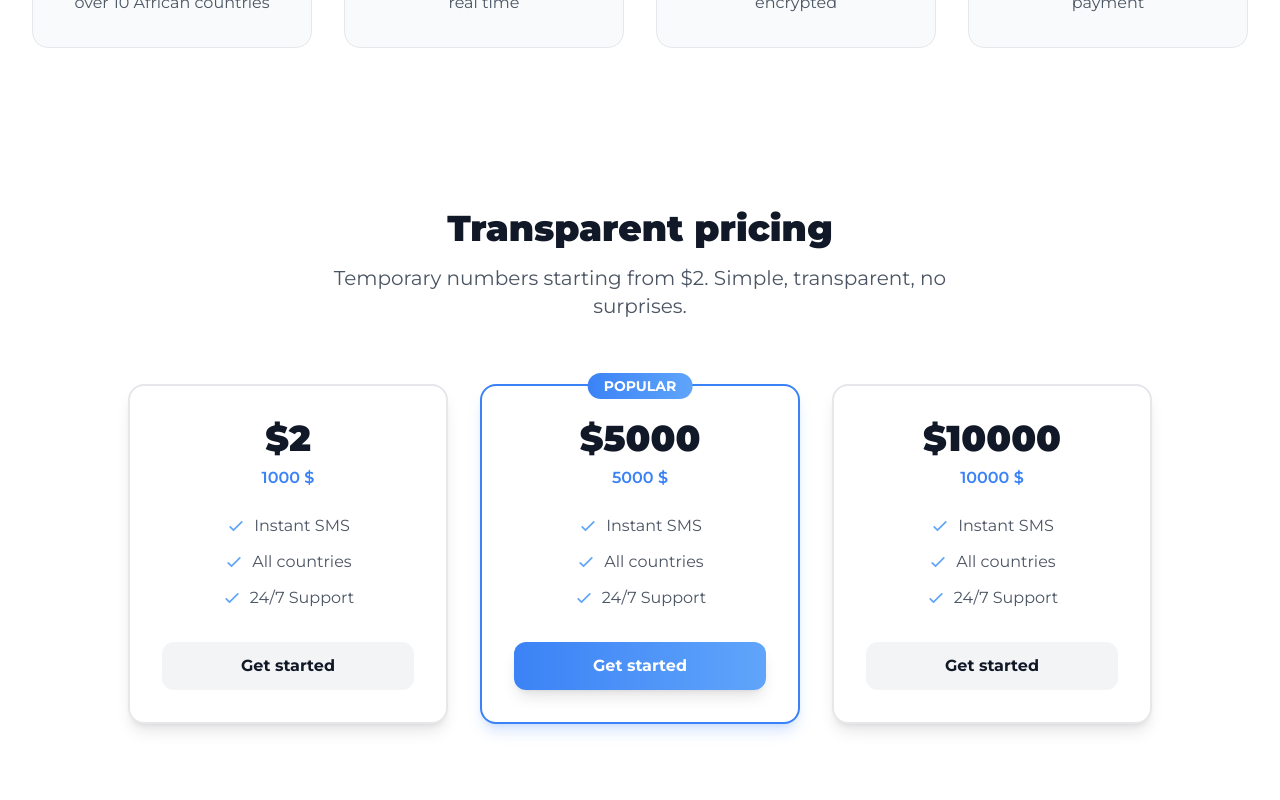
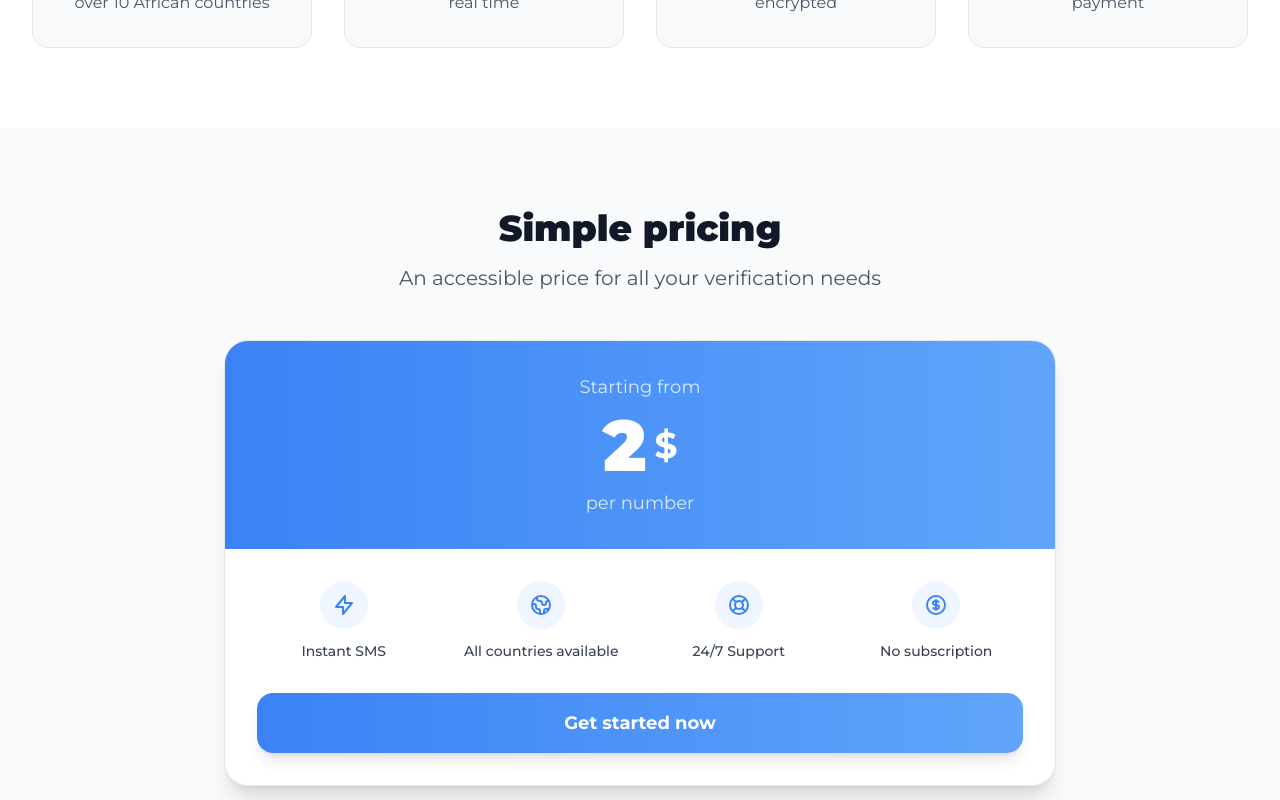
Before and after one commit to jeanawn/first-fornt, a React (Vite) app: page / in a window 1280 px wide. Shown: the part 1060-1860 px from the top of the page. Built offline with nearby package versions, Linux system fonts and the light colour scheme.

Commit message:
feat: update pricing section with improved text and layout for better clarity

```diff
--- a/src/i18n/translations/en.ts
+++ b/src/i18n/translations/en.ts
@@ -64,17 +64,17 @@ export const en: Translations = {
       },
     },
     pricing: {
-      title: 'Transparent pricing',
-      subtitle: 'Temporary numbers starting from $2. Simple, transparent, no surprises.',
-      popular: 'POPULAR',
-      credits: 'credits',
-      perCredit: '/ credit',
+      title: 'Simple pricing',
+      subtitle: 'An accessible price for all your verification needs',
+      startingFrom: 'Starting from',
+      perNumber: 'per number',
       features: {
         instantSms: 'Instant SMS',
-        allCountries: 'All countries',
+        allCountries: 'All countries available',
         support247: '24/7 Support',
+        noSubscription: 'No subscription',
       },
-      cta: 'Get started',
+      cta: 'Get started now',
     },
     cta: {
       title: 'Ready to start with Xaary?',
--- a/src/i18n/translations/fr.ts
+++ b/src/i18n/translations/fr.ts
@@ -62,17 +62,17 @@ export const fr = {
       },
     },
     pricing: {
-      title: 'Tarifs transparents',
-      subtitle: 'Numéros temporaires à partir de 2$. Simple, transparent, sans surprise.',
-      popular: 'POPULAIRE',
-      credits: 'crédits',
-      perCredit: '/ crédit',
+      title: 'Tarifs simples',
+      subtitle: 'Un prix accessible pour tous vos besoins de vérification',
+      startingFrom: 'À partir de',
+      perNumber: 'par numéro',
       features: {
         instantSms: 'SMS instantanés',
-        allCountries: 'Tous les pays',
+        allCountries: 'Tous les pays disponibles',
         support247: 'Support 24/7',
+        noSubscription: 'Sans abonnement',
       },
-      cta: 'Commencer',
+      cta: 'Commencer maintenant',
     },
     cta: {
       title: 'Prêt à commencer avec Xaary ?',
--- a/src/pages/LandingPage.tsx
+++ b/src/pages/LandingPage.tsx
@@ -34,11 +34,6 @@ export default function LandingPage({ onGoToLogin, onGoToRegister, onGoToPrivacy
     }
   ];
 
-  const pricingPlans = [
-    { amount: "2", credits: "1000", popular: false },
-    { amount: "5000", credits: "5000", popular: true },
-    { amount: "10000", credits: "10000", popular: false }
-  ];
 
   return (
     <div className="min-h-screen bg-gray-50">
@@ -181,74 +176,74 @@ export default function LandingPage({ onGoToLogin, onGoToRegister, onGoToPrivacy
 
 
       {/* Pricing Section */}
-      <section id="pricing" className="py-20 bg-white">
-        <div className="max-w-7xl mx-auto px-4 sm:px-6 lg:px-8">
-          <div className="text-center mb-16">
+      <section id="pricing" className="py-20 bg-gray-50">
+        <div className="max-w-4xl mx-auto px-4 sm:px-6 lg:px-8">
+          <div className="text-center mb-12">
             <h2 className="text-4xl font-black text-gray-900 font-montserrat mb-4">
               {t.landing.pricing.title}
             </h2>
-            <p className="text-xl text-gray-600 font-montserrat max-w-2xl mx-auto">
+            <p className="text-xl text-gray-600 font-montserrat">
               {t.landing.pricing.subtitle}
             </p>
           </div>
 
-          <div className="grid grid-cols-1 md:grid-cols-3 gap-8 max-w-5xl mx-auto">
-            {pricingPlans.map((plan, index) => (
-              <div key={index} className={`relative bg-white rounded-2xl p-8 shadow-lg border-2 transition-all duration-300 hover:scale-105 ${
-                plan.popular
-                  ? 'border-primary shadow-primary/20'
-                  : 'border-gray-200 hover:border-primary'
-              }`}>
-                {plan.popular && (
-                  <div className="absolute -top-3 left-1/2 transform -translate-x-1/2">
-                    <span className="bg-gradient-to-r from-primary to-secondary text-white px-4 py-1 rounded-full text-sm font-bold font-montserrat">
-                      {t.landing.pricing.popular}
-                    </span>
+          <div className="bg-white rounded-3xl shadow-xl border border-gray-200 overflow-hidden">
+            <div className="bg-gradient-to-r from-primary to-secondary p-8 text-center">
+              <p className="text-primary-100 font-montserrat text-lg mb-2">
+                {t.landing.pricing.startingFrom}
+              </p>
+              <div className="flex items-center justify-center">
+                <span className="text-7xl font-black text-white font-montserrat">2</span>
+                <span className="text-4xl font-bold text-white font-montserrat ml-2">$</span>
               </div>
-                )}
-
-                <div className="text-center">
-                  <div className="text-4xl font-black text-gray-900 font-montserrat mb-2">
-                    ${plan.amount}
-                  </div>
-                  <div className="text-primary font-montserrat font-semibold mb-6">
-                    {plan.credits} $
+              <p className="text-primary-100 font-montserrat text-lg mt-2">
+                {t.landing.pricing.perNumber}
+              </p>
             </div>
 
-                  <div className="space-y-3 mb-8">
-                    <div className="flex items-center justify-center">
-                      <svg className="w-5 h-5 text-secondary mr-2" fill="none" stroke="currentColor" viewBox="0 0 24 24">
-                        <path strokeLinecap="round" strokeLinejoin="round" strokeWidth={2} d="M5 13l4 4L19 7" />
+            <div className="p-8">
+              <div className="grid grid-cols-2 md:grid-cols-4 gap-6 mb-8">
+                <div className="text-center">
+                  <div className="w-12 h-12 bg-primary-50 rounded-full flex items-center justify-center mx-auto mb-3">
+                    <svg className="w-6 h-6 text-primary" fill="none" stroke="currentColor" viewBox="0 0 24 24">
+                      <path strokeLinecap="round" strokeLinejoin="round" strokeWidth={2} d="M13 10V3L4 14h7v7l9-11h-7z" />
                     </svg>
-                      <span className="font-montserrat text-gray-600">{t.landing.pricing.features.instantSms}</span>
                   </div>
-                    <div className="flex items-center justify-center">
-                      <svg className="w-5 h-5 text-secondary mr-2" fill="none" stroke="currentColor" viewBox="0 0 24 24">
-                        <path strokeLinecap="round" strokeLinejoin="round" strokeWidth={2} d="M5 13l4 4L19 7" />
+                  <p className="font-montserrat text-gray-700 font-medium text-sm">{t.landing.pricing.features.instantSms}</p>
+                </div>
+                <div className="text-center">
+                  <div className="w-12 h-12 bg-primary-50 rounded-full flex items-center justify-center mx-auto mb-3">
+                    <svg className="w-6 h-6 text-primary" fill="none" stroke="currentColor" viewBox="0 0 24 24">
+                      <path strokeLinecap="round" strokeLinejoin="round" strokeWidth={2} d="M3.055 11H5a2 2 0 012 2v1a2 2 0 002 2 2 2 0 012 2v2.945M8 3.935V5.5A2.5 2.5 0 0010.5 8h.5a2 2 0 012 2 2 2 0 104 0 2 2 0 012-2h1.064M15 20.488V18a2 2 0 012-2h3.064M21 12a9 9 0 11-18 0 9 9 0 0118 0z" />
                     </svg>
-                      <span className="font-montserrat text-gray-600">{t.landing.pricing.features.allCountries}</span>
                   </div>
-                    <div className="flex items-center justify-center">
-                      <svg className="w-5 h-5 text-secondary mr-2" fill="none" stroke="currentColor" viewBox="0 0 24 24">
-                        <path strokeLinecap="round" strokeLinejoin="round" strokeWidth={2} d="M5 13l4 4L19 7" />
+                  <p className="font-montserrat text-gray-700 font-medium text-sm">{t.landing.pricing.features.allCountries}</p>
+                </div>
+                <div className="text-center">
+                  <div className="w-12 h-12 bg-primary-50 rounded-full flex items-center justify-center mx-auto mb-3">
+                    <svg className="w-6 h-6 text-primary" fill="none" stroke="currentColor" viewBox="0 0 24 24">
+                      <path strokeLinecap="round" strokeLinejoin="round" strokeWidth={2} d="M18.364 5.636l-3.536 3.536m0 5.656l3.536 3.536M9.172 9.172L5.636 5.636m3.536 9.192l-3.536 3.536M21 12a9 9 0 11-18 0 9 9 0 0118 0zm-5 0a4 4 0 11-8 0 4 4 0 018 0z" />
                     </svg>
-                      <span className="font-montserrat text-gray-600">{t.landing.pricing.features.support247}</span>
+                  </div>
+                  <p className="font-montserrat text-gray-700 font-medium text-sm">{t.landing.pricing.features.support247}</p>
+                </div>
+                <div className="text-center">
+                  <div className="w-12 h-12 bg-primary-50 rounded-full flex items-center justify-center mx-auto mb-3">
+                    <svg className="w-6 h-6 text-primary" fill="none" stroke="currentColor" viewBox="0 0 24 24">
+                      <path strokeLinecap="round" strokeLinejoin="round" strokeWidth={2} d="M12 8c-1.657 0-3 .895-3 2s1.343 2 3 2 3 .895 3 2-1.343 2-3 2m0-8c1.11 0 2.08.402 2.599 1M12 8V7m0 1v8m0 0v1m0-1c-1.11 0-2.08-.402-2.599-1M21 12a9 9 0 11-18 0 9 9 0 0118 0z" />
+                    </svg>
+                  </div>
+                  <p className="font-montserrat text-gray-700 font-medium text-sm">{t.landing.pricing.features.noSubscription}</p>
                 </div>
               </div>
 
               <button
                 onClick={onGoToRegister}
-                    className={`w-full py-3 rounded-xl font-montserrat font-bold transition-all duration-300 ${
-                      plan.popular
-                        ? 'bg-gradient-to-r from-primary to-secondary text-white hover:scale-105 shadow-lg'
-                        : 'bg-gray-100 text-gray-900 hover:bg-primary hover:text-white'
-                    }`}
+                className="w-full bg-gradient-to-r from-primary to-secondary text-white py-4 rounded-2xl font-montserrat font-bold text-lg transition-all duration-300 hover:scale-[1.02] shadow-lg hover:shadow-xl"
               >
                 {t.landing.pricing.cta}
               </button>
             </div>
-              </div>
-            ))}
           </div>
         </div>
       </section>
```
Lines whose indentation alone changed are shown as unchanged.
